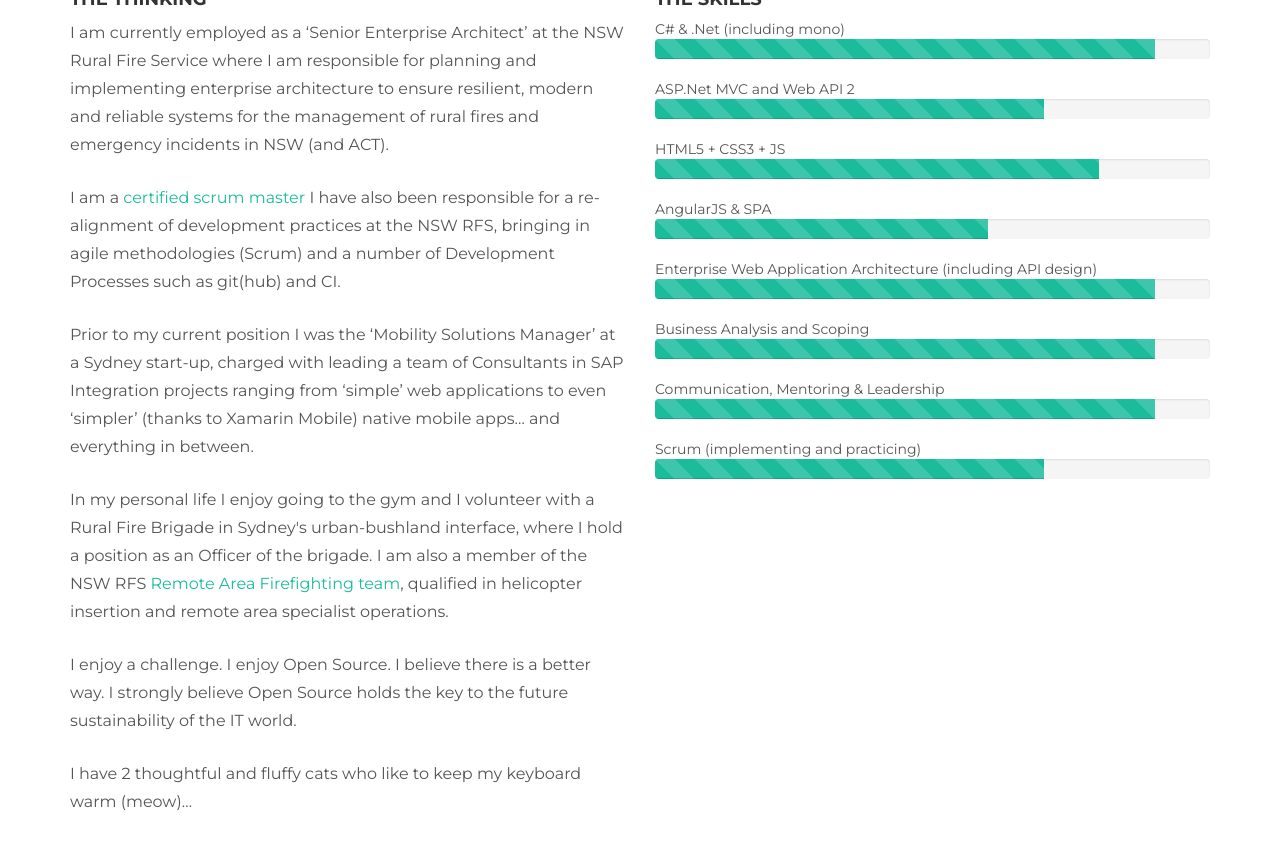
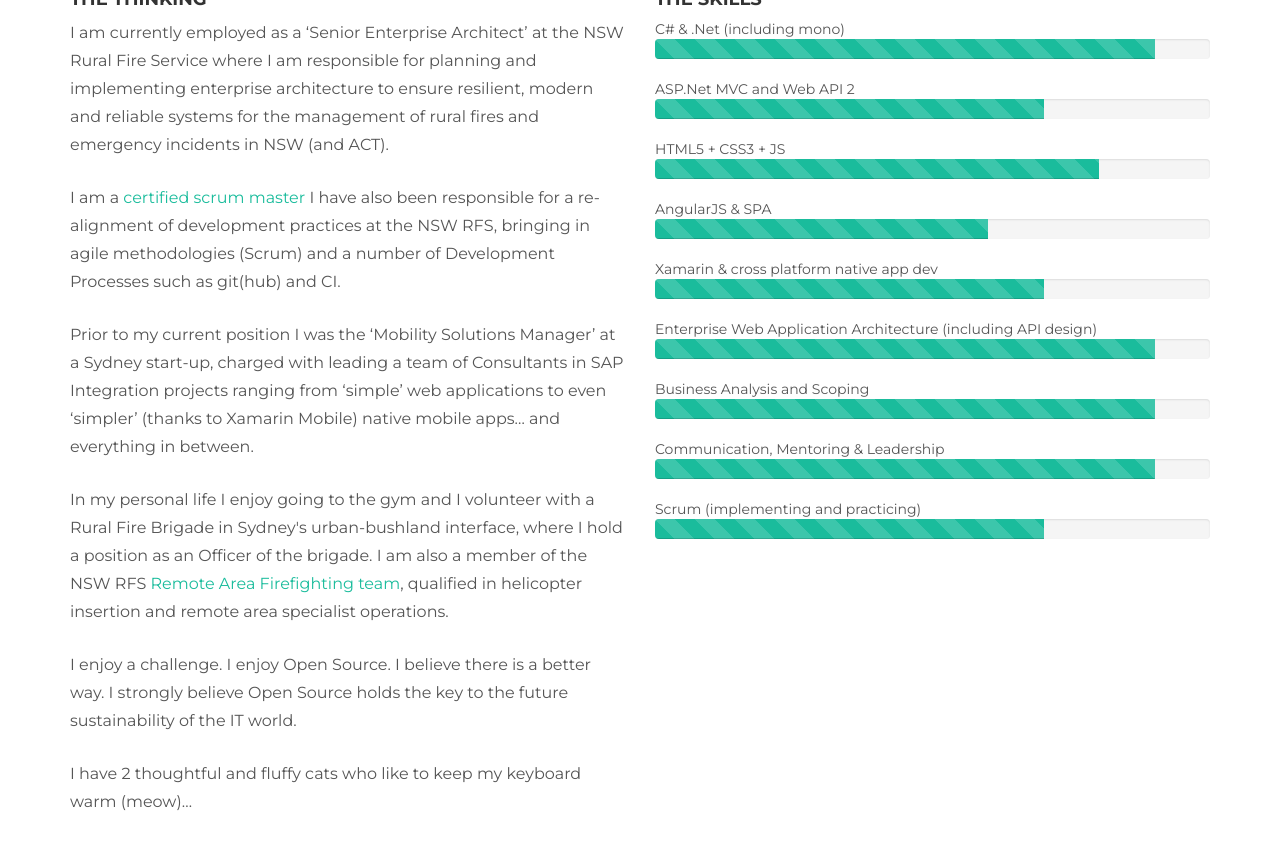
Before and after one commit to darbio/darbio.github.io, a Jekyll site: the page built from about.html, in a window 1280 px wide and 900 px high, scrolled down 1154 px. Shown: the top 850 px of the window. Built offline with Jekyll 4.4.1, drawn with Linux system fonts in a browser that asks for light colours; nearby versions of some CDN libraries.

Commit message:
Update about.html

```diff
--- a/about.html
+++ b/about.html
@@ -52,7 +52,7 @@ permalink: /about/index.html
         I am currently employed as a ‘Senior Enterprise Architect’ at the NSW Rural Fire Service where I am responsible for planning and implementing enterprise architecture to ensure resilient, modern and reliable systems for the management of rural fires and emergency incidents in NSW (and ACT).
       </p>
       <p>
-        I am a <a href="http://www.scrumalliance.org/community/profile/jdarbyshir">certified scrum master</a> I have also been responsible for a re-alignment of development practices at the NSW RFS, bringing in agile methodologies (Scrum) and a number of Development Processes such as git(hub) and CI.
+        I am a <a href="http://www.scrumalliance.org/community/profile/jdarbyshir" target="_blank">certified scrum master</a> I have also been responsible for a re-alignment of development practices at the NSW RFS, bringing in agile methodologies (Scrum) and a number of Development Processes such as git(hub) and CI.
       </p>
       <p>
         Prior to my current position I was the ‘Mobility Solutions Manager’ at a Sydney start-up, charged with leading a team of Consultants in SAP Integration projects ranging from ‘simple’ web applications to even ‘simpler’ (thanks to Xamarin Mobile) native mobile apps… and everything in between.
@@ -98,6 +98,13 @@ permalink: /about/index.html
         </div>
       </div>
 
+      Xamarin & cross platform native app dev
+      <div class="progress progress-striped">
+        <div class="progress-bar progress-bar-theme" role="progressbar" aria-valuenow="70" aria-valuemin="0" aria-valuemax="100" style="width: 70%;">
+          <span class="sr-only">70% Complete</span>
+        </div>
+      </div>
+
       Enterprise Web Application Architecture (including API design)
       <div class="progress progress-striped">
         <div class="progress-bar progress-bar-theme" role="progressbar" aria-valuenow="90" aria-valuemin="0" aria-valuemax="100" style="width: 90%;">
```
